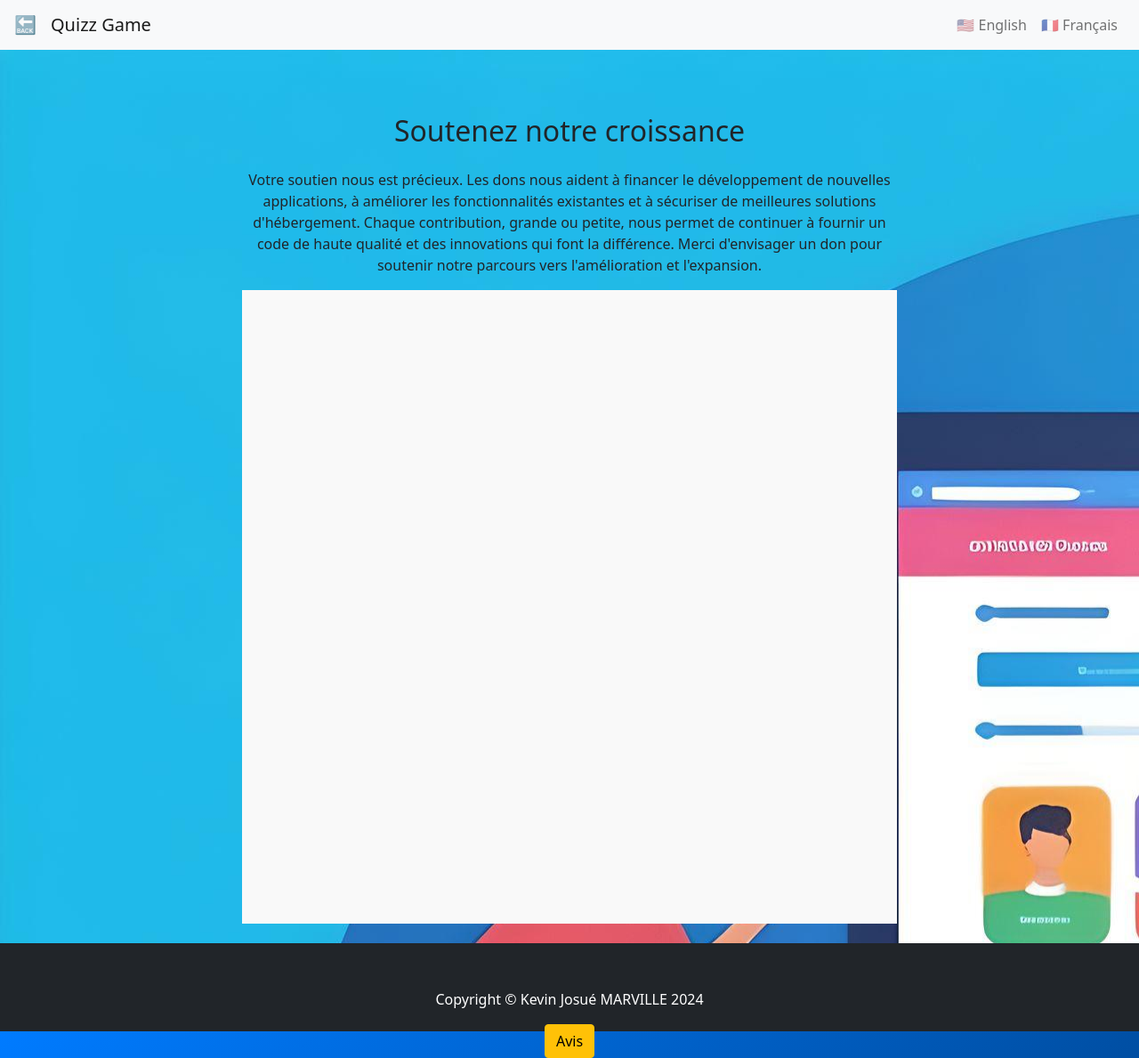
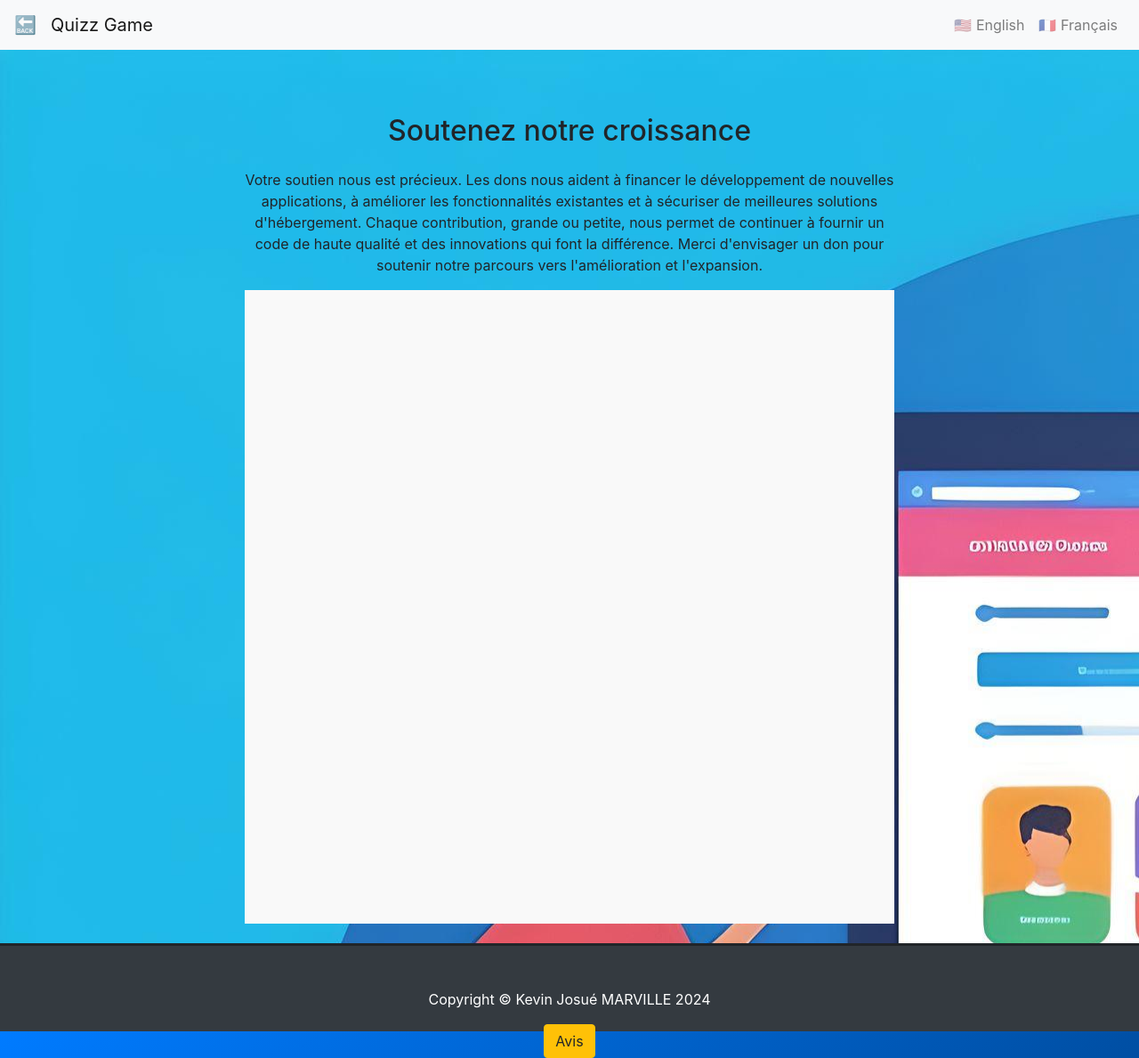
Before and after one commit to Kvnbbg/shiny-dollop, a Flask app: page /donate in a window 1280 px wide. Shown: the whole page at 89% size. Run offline with Flask 3, Linux system fonts and the light colour scheme; some libraries are stand-ins or nearby versions.

Commit message:
Update Bootstrap version and fix footer layout

```diff
--- a/app/templates/base.html
+++ b/app/templates/base.html
@@ -38,10 +38,9 @@
       href="{{ url_for('static', filename='css/style.css') }}"
     />
     <link
+      href="https://stackpath.bootstrapcdn.com/bootstrap/4.5.2/css/bootstrap.min.css"
       rel="stylesheet"
-      href="https://stackpath.bootstrapcdn.com/bootstrap/4.5.2/css/bootstrap.min.css" rel="stylesheet">
-    <link href="https://stackpath.bootstrapcdn.com/bootstrap/5.1.3/css/bootstrap.min.css" rel="stylesheet">
-
+    />
     <link
       rel="stylesheet"
       href="https://cdnjs.cloudflare.com/ajax/libs/font-awesome/5.15.3/css/all.min.css"
@@ -194,19 +193,16 @@
     </main>
 <!-- Footer Section -->
 <footer class="py-5 bg-dark">
-  <div class="container">
-    <p class="mb-0 text-center text-white">
+  <div class="container text-center">
+    <p class="mb-0 text-white">
       Copyright &copy; Kevin Josué MARVILLE 2024
     </p>
     <!-- Trigger/Button for Modal -->
-    <div class="text-center">
-      <button type="button" class="btn btn-warning mt-3" data-bs-toggle="modal" data-bs-target="#bugAdviceModal">
-        {{ "Notice" if session['lang'] == 'en' else "Avis" }}
-      </button>
-    </div>
+    <button type="button" class="btn btn-warning mt-3" data-bs-toggle="modal" data-bs-target="#bugAdviceModal">
+      {{ "Notice" if session['lang'] == 'en' else "Avis" }}
+    </button>
   </div>
 </footer>
-
 <!-- Modal Structure -->
 <div class="modal fade" id="bugAdviceModal" tabindex="-1" aria-labelledby="bugAdviceModalLabel" aria-hidden="true">
   <div class="modal-dialog modal-dialog-centered">
@@ -232,14 +228,11 @@
 </div>
 
 
-
     <script src="{{ url_for('static', filename='/js/script.js') }}"></script>
     <scrip src="https://cdnjs.cloudflare.com/ajax/libs/jquery/3.6.0/jquery.min.js">
     </script>
     <script src="https://code.jquery.com/jquery-3.5.1.slim.min.js"></script>
     <script src="https://cdn.jsdelivr.net/npm/@popperjs/core@2.5.2/dist/umd/popper.min.js"></script>
     <script src="https://stackpath.bootstrapcdn.com/bootstrap/4.5.2/js/bootstrap.min.js"></script>
-    <script src="https://code.jquery.com/jquery-3.6.0.min.js"></script>
-    <script src="https://stackpath.bootstrapcdn.com/bootstrap/5.1.3/js/bootstrap.bundle.min.js"></script>
   </body>
 </html>
```
